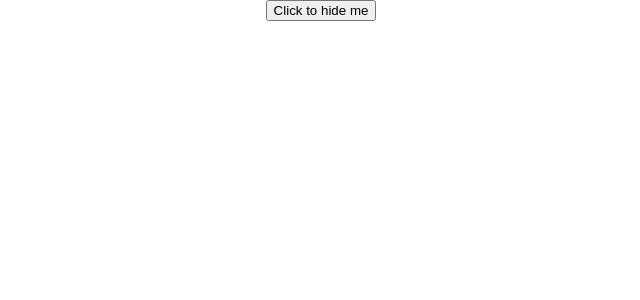
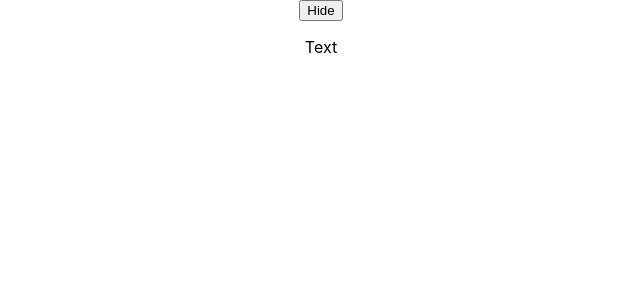
Before and after one commit to Firstkris/react-day3-state-pavitpim-fork, a React (Create React App) app: page / in a window 1280 px wide. Shown: the top 300 px of the page, without its empty margins (319-959 px from the left). Built offline with nearby package versions, Linux system fonts and the light colour scheme.

Commit message:
finish:lab2-3

```diff
--- a/src/App.js
+++ b/src/App.js
@@ -1,28 +1,75 @@
 import React from 'react';
 
+// Lab-2
+// จงสร้าง Button มีข้อความว่า “Click to hide text”
+// เมื่อผู้ใช้ click button ให้ซ่อน Text
+
+/*
+TASK
+1. UI  Button, Text
+2. ทำให้ปุ่มคลิก (ผูก event)
+3a. ซ่อน TEXT : Condition Render
+   {true && <p>text</p>} แสดง text
+   {false && <p>text</p>} ซ่อน text
+3b. Click แล้วซ่อน (toggle boolean true => false)
+    toggle state
+*/
+
+// function App() {
+//   const [isShow, setIsShow] = React.useState(true);
+
+//   // Event Handler function
+//   const handleClick = () => {
+//     console.log('click');
+//     setIsShow(false);
+//   };
+//   return (
+//     <main className='app'>
+//       <button onClick={handleClick}>click to hide text</button>
+//       {isShow && <p>text</p>}
+//     </main>
+//   );
+// }
+
+// Lab3
+/*
+- จงสร้าง Button มีข้อความว่า “Hide”
+
+- เมื่อผู้ใช้ click button
+  -  ให้ซ่อนข้อความเดิม "Hide"
+  -  และเปลี่ยนข้อความบน Button เป็น “Show”
+  -  และซ่อน text
+
+- เมื่อ click button อีกครั้ง
+    - ให้ซ่อนข้อความเดิม "Show"
+    -ให้แสดงข้อความและเปลี่ยนข้อความบน Button เป็น Hide
+    - แสดง text
+
+TASK
+1. UI -> Button, Text
+2. ทำให้คลิกได้
+3. สลับการแสดงผลในปุ่ม Hide <-> Show
+4. สลับการแสดงผล text (ไม่แสดงผล <-> แสดงผล)
+5. คลิกแล้วสลับการแสดง
+*/
 function App() {
-  const [isShow,setIsShow] = React.useState(true)
+  // let isShow = true;
+  const [isShow, setIsShow] = React.useState(true);
 
-  // 1. สร้าง UI คือปุ่ม ✅
-  // 2. คลิกได้ (ผูกฟังก์ชัน) => Web รู้ว่ามีการ click ✅
-  //      - สร้างฟังก์ชัน
-  //      - เอาฟังก์ชันไปผูกกับ UI ผ่าน attribute Event ต่างๆ
-  // 3. คลิกแล้วซ่อนปุ่ม (click แล้วเปลี่ยนเป็น state false)
-  //      - condition render ✅
-  //      - state (state-1 แสดงปุ่ม , state-2 ลบปุ่ม)
-  //           - how to initialize state
-  //           - how to update state
+  // Handler Fn
   const handleClick = () => {
     console.log('click');
-    setIsShow(false)
+    // isShow = false;
+    // if (isShow === true) setIsShow(false);
+    // else if (isShow === false) setIsShow(true);
+
+    // setIsShow(!isShow);
+    setIsShow((cur) => !cur);
   };
   return (
     <main className='app'>
-     {isShow
-      ? <button onClick={handleClick}>Click to hide me</button>
-      : null}
-      {/* false => null */}
-      {/* true => <button> */}
+      <button onClick={handleClick}>{isShow ? 'Hide' : 'Show'}</button>
+      {isShow ? <p>Text</p> : null}
     </main>
   );
 }
```
